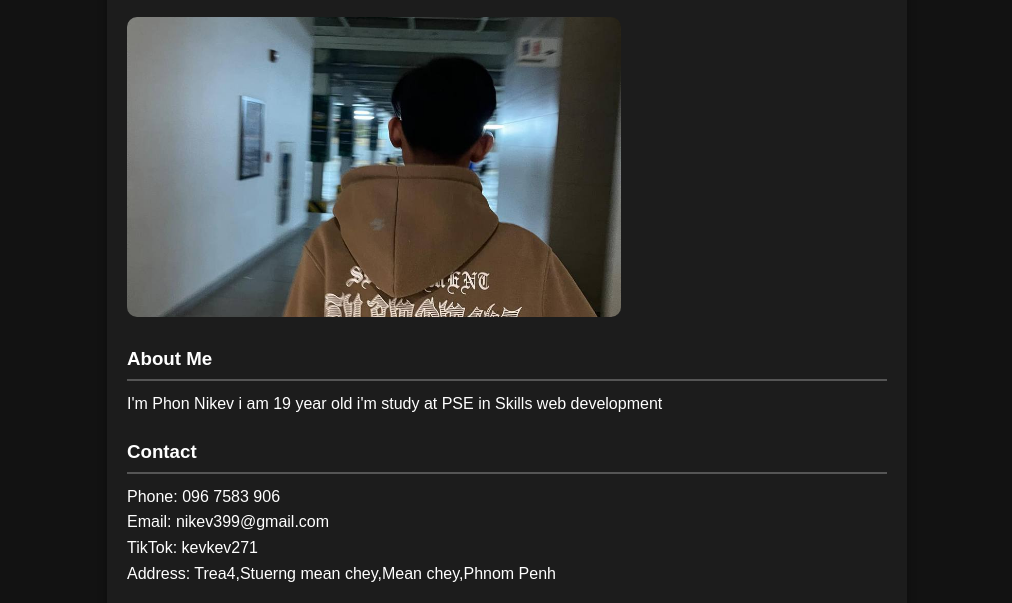
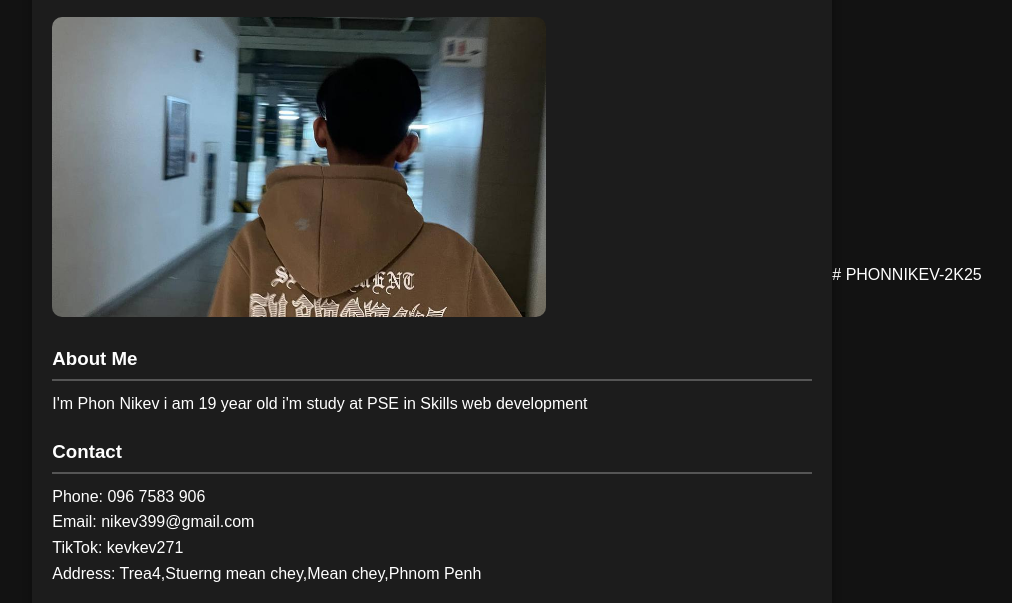
Before and after one commit to nikevgoodboy/KEVIN-2K25, a plain HTML site: page index.html in a window 1280 px wide. Shown: the part 183-786 px from the top of the page, without its empty margins (133-1145 px from the left). Drawn offline with Linux system fonts and the light colour scheme.

Commit message:
first commit

```diff
--- a/index.html
+++ b/index.html
@@ -150,3 +150,4 @@
     </div>
 </body>
 </html>
+# PHONNIKEV-2K25
```
